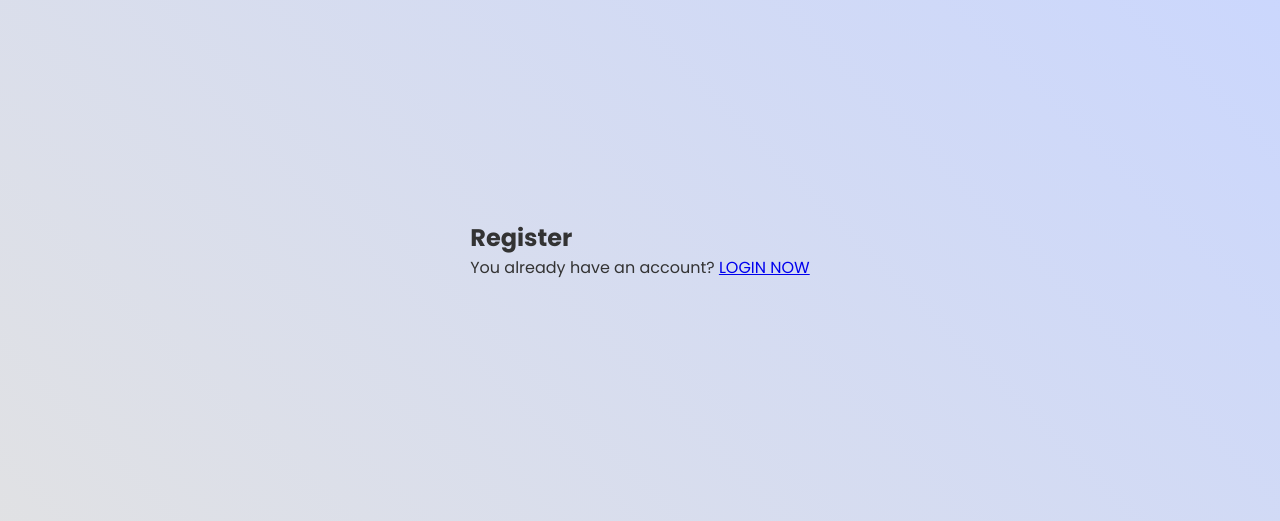
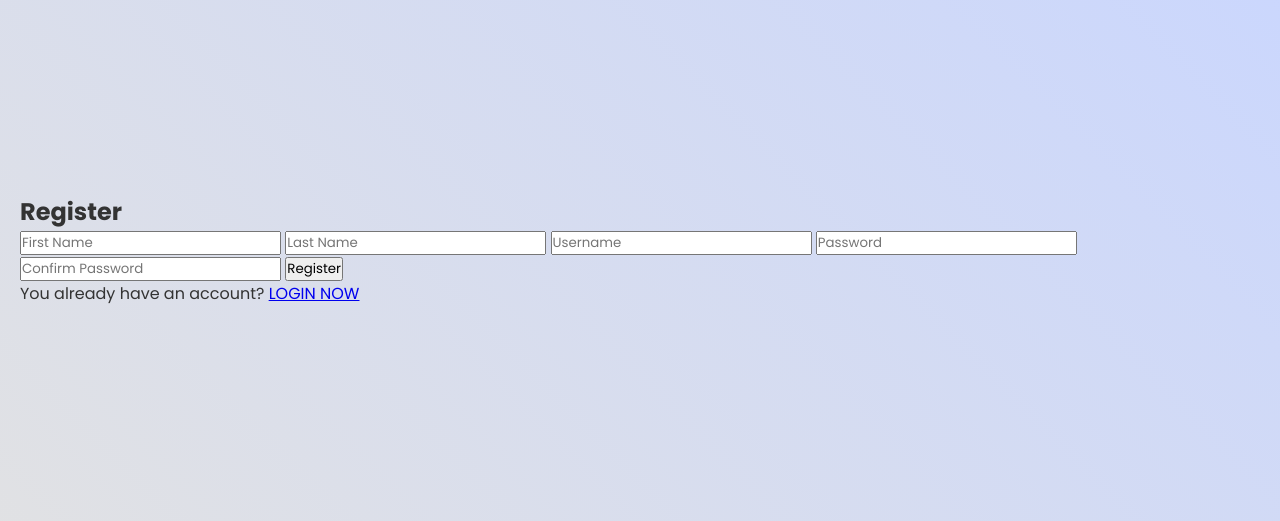
Before and after one commit to NelMatrix743/django-auth-samples, a Django app: page /accounts/register/ in a window 1280 px wide. Shown: the part 150-671 px from the top of the page. Run offline with Django 5.2, Linux system fonts and the light colour scheme.

Commit message:
add registration input fields

```diff
--- a/papaya_platform/apps/accounts/templates/accounts/register.html
+++ b/papaya_platform/apps/accounts/templates/accounts/register.html
@@ -2,6 +2,10 @@
 {% load static %}
 
 {% block title %} Papaya-Plaform - Sign In {% endblock %}
+
+{% block extra_css %}
+    <link rel="stylesheet" href="{% static 'css/register.css' %}">
+{% endblock %}
 
 {% block content %}
 
@@ -15,7 +19,13 @@
 
         <h2>Register </h2>
 
+        <input type="text" name="first_name" placeholder="First Name" required>
+        <input type="text" name="last_name" placeholder="Last Name" required>
+        <input type="text" name="username" placeholder="Username" required>
+        <input type="password" name="password" placeholder="Password" required>
+        <input type="password" name="confirm_password" placeholder="Confirm Password" required>
 
+        <button type="submit">Register</button>
 
         <p>
             You already have an account? <a href="{% url 'accounts:login' %}">LOGIN NOW</a>
```
